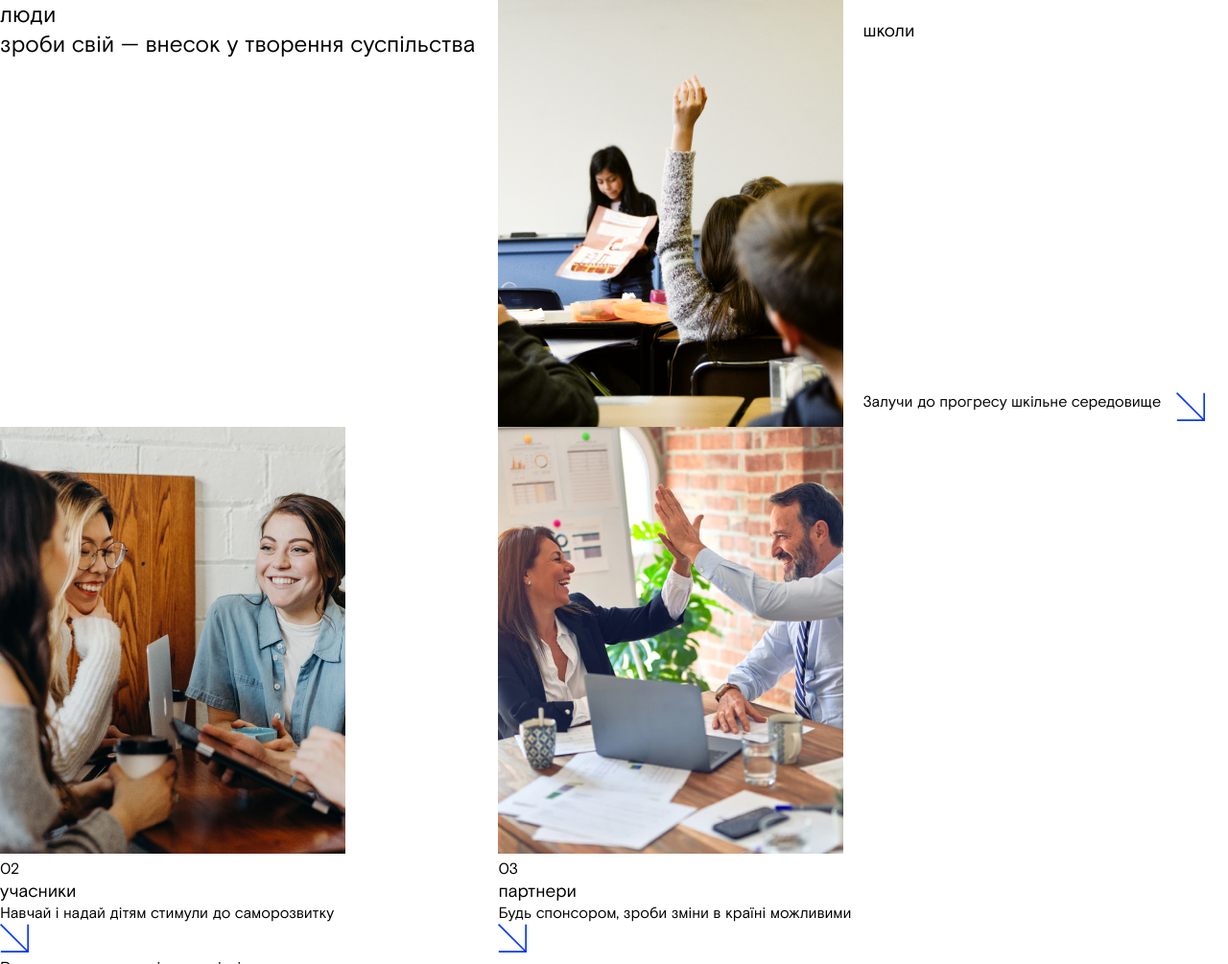
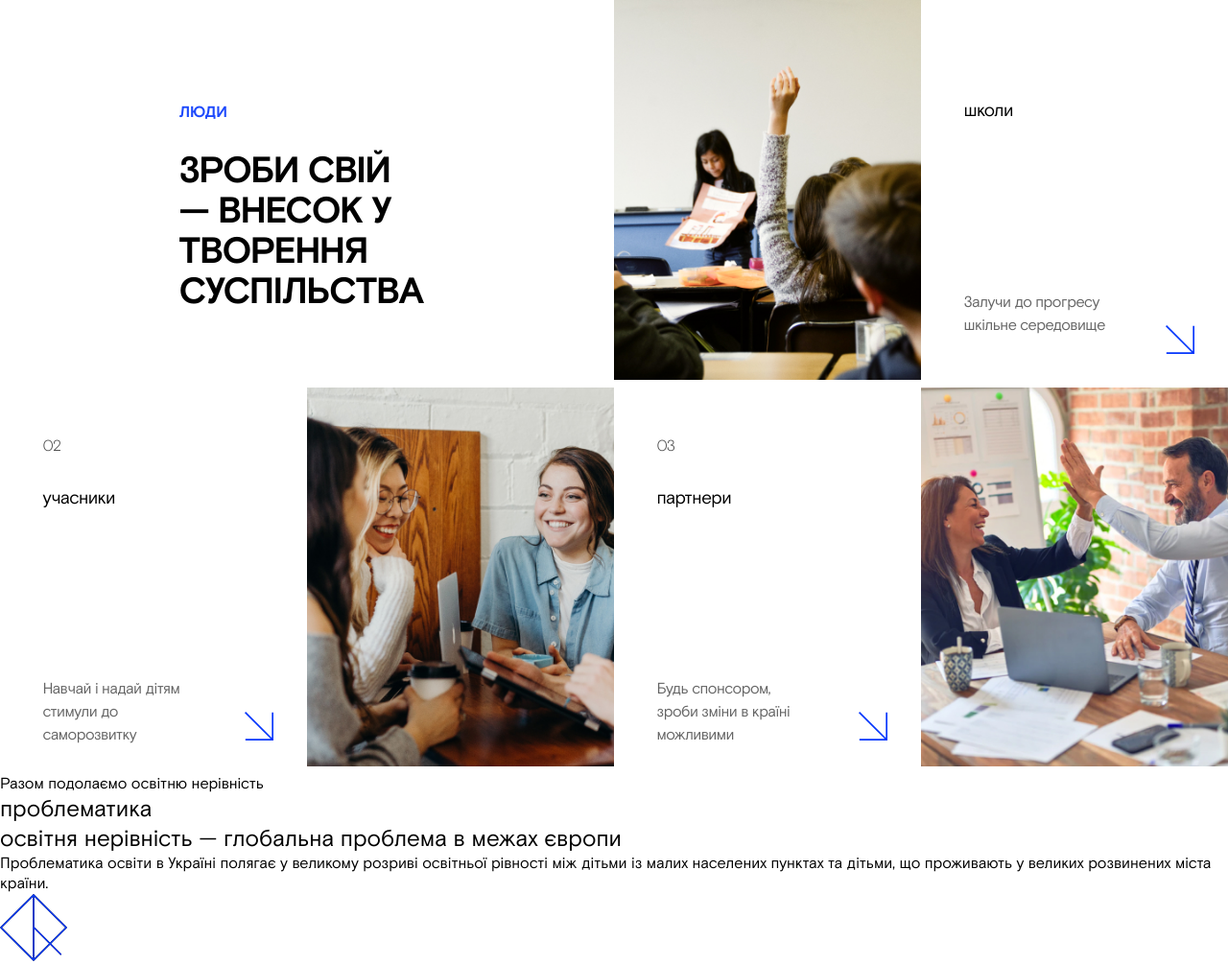
Before and after one commit to Anna-Gomerova/projector_HW_4_3, a plain HTML site: page index.html in a window 1280 px wide. Shown: the top 1005 px of the page at 96% size. Drawn offline with Linux system fonts and the light colour scheme.

Commit message:
Add contribution section decoration

```diff
--- a/index.html
+++ b/index.html
@@ -6,9 +6,6 @@
     <meta http-equiv="X-UA-Compatible" content="IE=edge">
     <meta name="viewport" content="width=device-width, initial-scale=1.0">
     <title>Як працює програма — навчай для україни </title>
-    <!-- <link rel="preconnect" href="https://fonts.googleapis.com">
-    <link rel="preconnect" href="https://fonts.gstatic.com" crossorigin>
-    <link href="https://fonts.googleapis.com/css2?family=Raleway:wght@400;700&display=swap" rel="stylesheet"> -->
     <link rel="stylesheet" href="style.css">
 </head>
 
@@ -17,47 +14,61 @@
         <section class="contribution">
             <div class="contribution_section__head">
                 <h2>люди</h2>
-                <h1>зроби свій
+                <h1>зроби свій<br>
                     — внесок у творення суспільства </h1>
             </div>
+
             <div class="contribution_section__item school">
                 <figure class="item__picture">
-                    <picture id="blocker">
-                        <img src="./img/school.jpg" alt="school lesson">
+                    <picture class="blocker">
+                        <img class="illustration" src="./img/school.jpg" alt="school lesson">
+                    </picture>
+                </figure>
+                <div class="item__text">
+                    <div class="section_item__number missing">
+01
+                    </div>
+                    <h3 class="section_item__name">школи</h3>
+                    <div class="contribution_section_item__footer">
+                        <p class="section_item__content">Залучи до прогресу шкільне середовище</p>
+                        <div class="link button"><a href=""><img src="./img/arrow_ikon.svg" alt="Arrow"></a></div>
+                    </div>
+                </div>
+            </div>
+
+            <div class="contribution_section__item members">
+                <figure class="item__picture">
+                    <picture class="blocker">
+                        <img class="illustration" src="./img/members.jpg" alt="people freandly tolking">
                     </picture>
                 </figure>
                 <div class="item__text">
                     <div class="section_item__number">
-
+                        02
                     </div>
-                    <h3 class="section_item__name">школи</h3>
+                    <h3 class="section_item__name">учасники</h3>
                     <div class="contribution_section_item__footer">
-                        <p class="section_item__content">Залучи до прогресу шкільне середовище</p>
-                        <div class="link"><a href=""><img src="./img/arrow_ikon.svg" alt="Arrow"></a></div>
+                        <p class="section_item__content">Навчай і надай дітям стимули до саморозвитку</p>
+                        <div class="link button"><a href=""><img src="./img/arrow_ikon.svg" alt="Arrow"></a></div>
                     </div>
                 </div>
             </div>
-            <div class="contribution_section__item members">
-                <picture>
-                    <img src="./img/members.jpg" alt="people freandly tolking">
-                </picture>
-                <div class="section_item__number">
-                    02
+            <div class="contribution_section__item partners">
+                <figure class="item__picture">
+                    <picture class="blocker">
+                        <img class="illustration" src="./img/partners.jpg" alt="Two teachers highing five">
+                    </picture>
+                </figure>
+                <div class="item__text">
+                    <div class="section_item__number">
+                        03
+                    </div>
+                    <h3 class="section_item__name">партнери</h3>
+                    <div class="contribution_section_item__footer">
+                        <p class="section_item__content">Будь спонсором, зроби зміни в країні можливими</p>
+                        <div class="link button"><a href=""><img src="./img/arrow_ikon.svg" alt="Arrow"></a></div>
+                    </div>
                 </div>
-                <h3 class="section_item__name">учасники</h3>
-                <p class="section_item__content">Навчай і надай дітям стимули до саморозвитку</p>
-                <div class="link"><a href=""><img src="./img/arrow_ikon.svg" alt="Arrow"></a></div>
-            </div>
-            <div class="contribution_section__item partners">
-                <picture>
-                    <img src="./img/partners.jpg" alt="Two teachers highing five">
-                </picture>
-                <div class="section_item__number">
-                    03
-                </div>
-                <h3 class="section_item__name">партнери</h3>
-                <p class="section_item__content">Будь спонсором, зроби зміни в країні можливими</p>
-                <div class="link"><a href=""><img src="./img/arrow_ikon.svg" alt="Arrow"></a></div>
             </div>
         </section>
         <section class="issues">
--- a/style.css
+++ b/style.css
@@ -61,12 +61,15 @@ p {
 
 body {
     font-family: 'BasisGrotesquePro', system-ui, -apple-system, BlinkMacSystemFont, 'Segoe UI', Roboto, Oxygen, Ubuntu, Cantarell, 'Open Sans', 'Helvetica Neue', sans-serif;
+    color: #000000;
+
 }
 
-img {
-
+.illustration {
+    width: 100%;
 
 }
+
 /* picture {
 display: block;
 
@@ -90,7 +93,7 @@ figure {
         "head school"
         "members partners";
     grid-template-rows: auto auto;
-    grid-template-columns: auto auto;
+    grid-template-columns: 1fr 1fr;
 
 }
 
@@ -99,52 +102,129 @@ figure {
 }
 
 .school {
-    grid-area:  school;
-    display: flex;
-    /* flex-direction: row-reverse; */
-    /* flex-grow: 1;
-    flex-shrink: 0; */
+    grid-area: school;
 
 }
 
 .members {
     grid-area: members;
+    flex-direction: row-reverse;
 }
 
 .partners {
     grid-area: partners;
+    flex-direction: row-reverse;
 }
 
+.school,
+.members,
+.partners {
+    display: flex;
+    width: 100%;
+    flex-grow: 1;
+    flex-shrink: 0;
+}
+
+.contribution_section__head {
+    padding-top: 16.66%;
+    padding-left: 29.16%;
+    padding-right: 6.94%;
+}
+
+.contribution_section__head h2 {
+    font-style: normal;
+    font-weight: 700;
+    font-size: 16px;
+    line-height: 150% letter-spacing: -0.03em;
+    text-transform: uppercase;
+    color: #0536FC;
+    opacity: 0.9;
+}
+
+.contribution_section__head h1 {
+    margin-top: 30px;
+    font-style: normal;
+    font-weight: 700;
+    font-size: 38px;
+    line-height: 111%;
+    letter-spacing: -0.03em;
+    text-transform: uppercase;
+}
+
+.section_item__number {
+    font-style: normal;
+    font-weight: 300;
+    font-size: 16px;
+    line-height: 150%;
+    letter-spacing: -0.03em;
+    text-transform: uppercase;
+    opacity: 0.7;
+}
+
+.contribution_section__item {
+    font-style: normal;
+    font-weight: 700;
+    font-size: 16px;
+    line-height: 150%;
+    letter-spacing: -0.03em;
+    text-transform: uppercase;
+}
+
+
+
 .item__text {
-    /* width: 300px;
-  height: 100vh;
-  background-color: cornflowerblue; */
-  padding-top: 20px;
-  padding-left: 20px;
-  display: grid;
-  grid-template-rows: auto 1fr auto;
-  /* position: relative; */
+    width: 50%;
+    padding-top: 50px;
+    padding-left: 6.94%;
+    display: grid;
+    grid-template-rows: auto 1fr auto;
+    /* position: relative; */
+}
+
+.item__text:hover {
+    /* position:absolute; */
+    background-color: #0536FC;
+    color: #FFFFFF;
+}
+
+.section_item__name {
+padding-top: 30px;
+}
+.contribution_section_item__footer p {
+    font-style: normal;
+    font-weight: 400;
+    font-size: 16px;
+    line-height: 150%;
+    letter-spacing: -0.03em;
+    opacity: 0.6;
+    padding-bottom: 10px;
+}
+
+
+.missing {
+    color: black;
+    opacity: 0;
 }
 
 .item__picture {
-    height: 445px;
+    /* min-height: 445px; */
+    width: 50%;
 }
 
 .contribution_section_item__footer {
     display: flex;
     justify-content: space-between;
     gap: 16px
-  }
+}
 
-  .button {
+.link {
     width: 100px;
     height: 100px;
-  }
-
-.contribution_section__item {
-
+    padding: 35px;
+    justify-self: end;
+    color: #0536FC;
+    background-color: #FFFFFF;
 }
 
-#blocker {
 
-}
+#blocker {}
```
